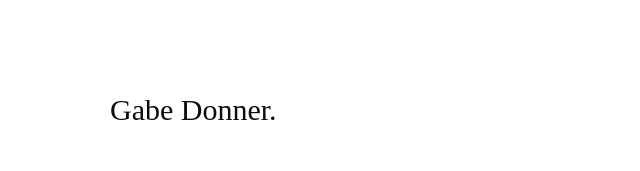
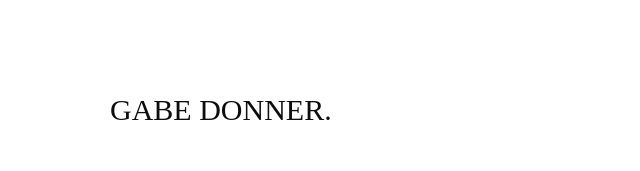
Before and after one commit to gabedonner/gabedonner.github.io, a plain HTML site: page index.html in a window 1280 px wide. Shown: the whole page, without its empty margins (0-640 px from the left). Drawn offline with nearby package versions, Linux system fonts and the light colour scheme; a web font is replaced by a local one.

Commit message:
Update index.html

```diff
--- a/index.html
+++ b/index.html
@@ -9,7 +9,7 @@
     <div class="wrapper">
         <div id="title-container">
             <div id="title">
-                <a href="#" id="name">Gabe Donner.</a>
+                <a href="#" id="name">GABE DONNER.</a>
             </div>
             <div id="aux-info">
 
```
